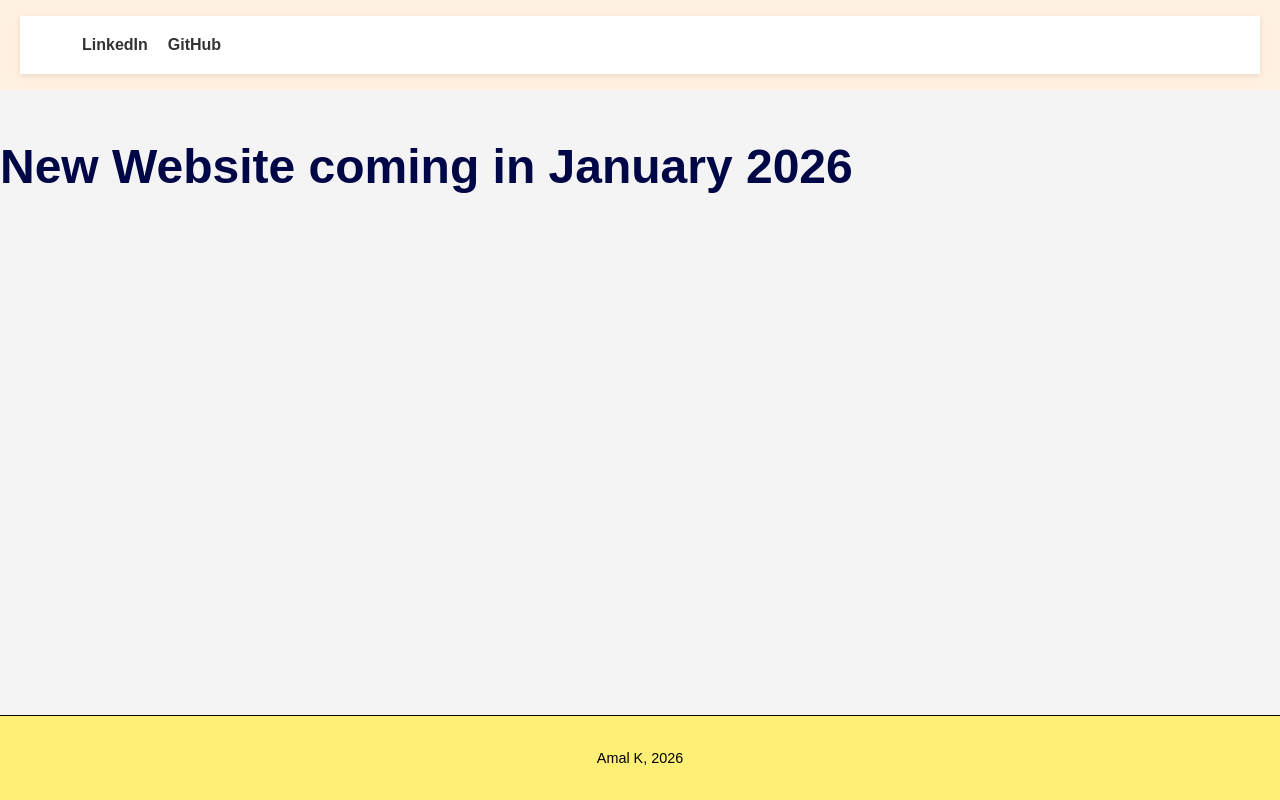
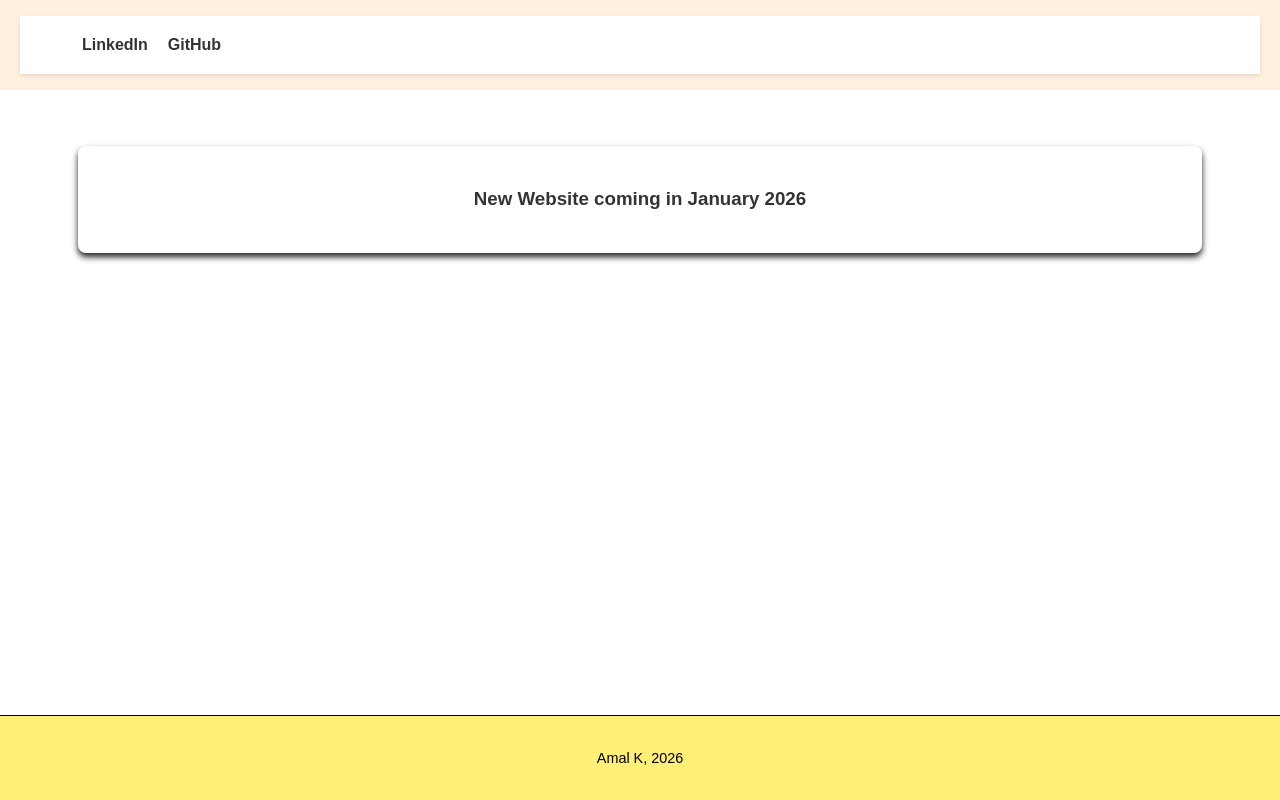
Before and after one commit to amalk-au/amalk-au.github.io, a website: page index.html in a window 1280 px wide. Drawn offline with Linux system fonts and the light colour scheme.

Commit message:
style:main, add grid layouts

```diff
--- a/index.html
+++ b/index.html
@@ -40,8 +40,10 @@
       </nav>
     </header>
     <main>
-      <section>
-        <h1>New Website coming in January 2026</h1>
+      <section class="grid-layout">
+        <div class="item">
+          <h3>New Website coming in January 2026</h3>
+        </div>
       </section>
     </main>
     <footer><p>Amal K, 2026</p></footer>
--- a/style.css
+++ b/style.css
@@ -47,6 +47,27 @@ nav a:hover {
 
 main {
   flex: 1; /* This "grows" to fill all available space, pushing the footer down */
+  text-align: center;
+  padding: 1rem;
+  background-color: #ffffff;
+}
+
+/* Main layouts */
+.grid-layout {
+  display: grid;
+  grid-template-columns: repeat(auto-fit, minmax(18rem, 1fr));
+  gap: 2.5rem;
+  padding: 2.5rem 5%;
+  max-width: 75rem;
+  margin: 0 auto;
+}
+
+.item {
+  background: white;
+  padding: 1.25rem;
+  border-radius: 0.5rem;
+  box-shadow: 0 0.25rem 0.375rem #242323;
+  text-align: center;
 }
 
 /* Heading Styling */
```
